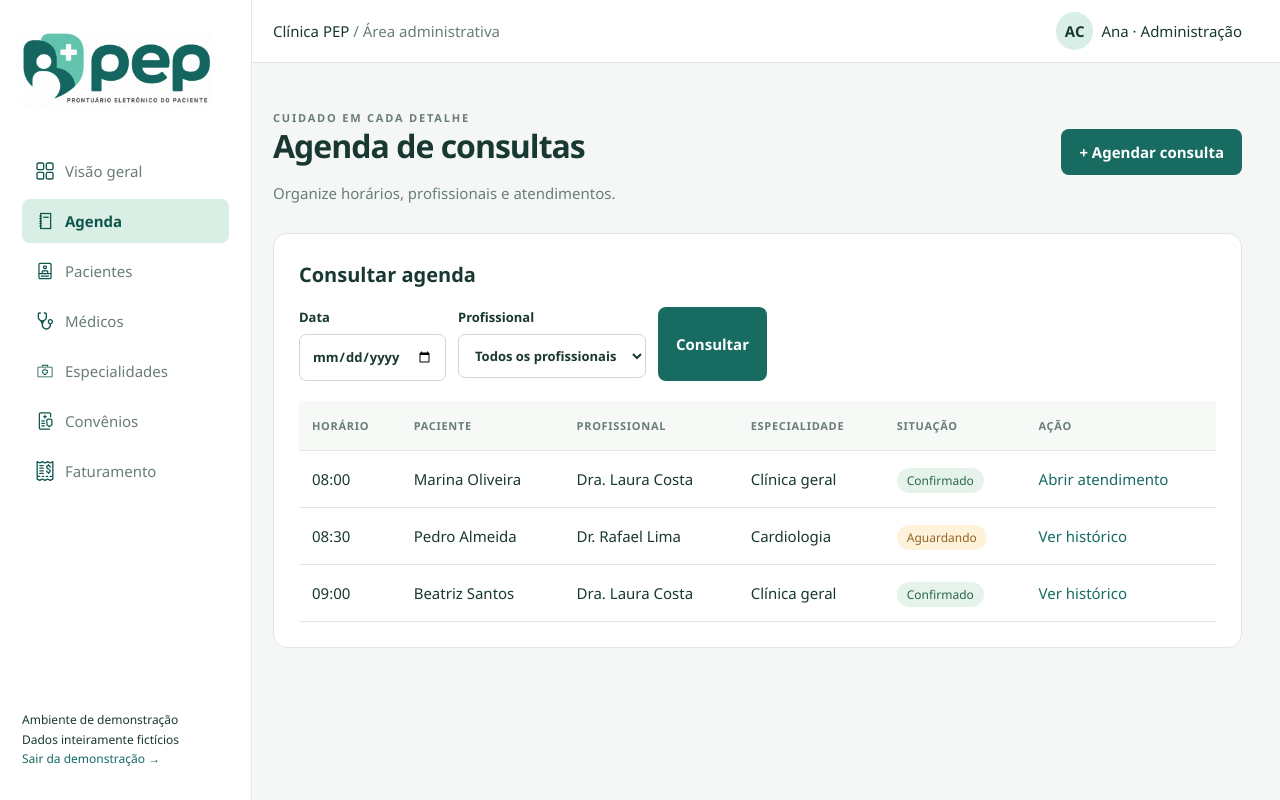
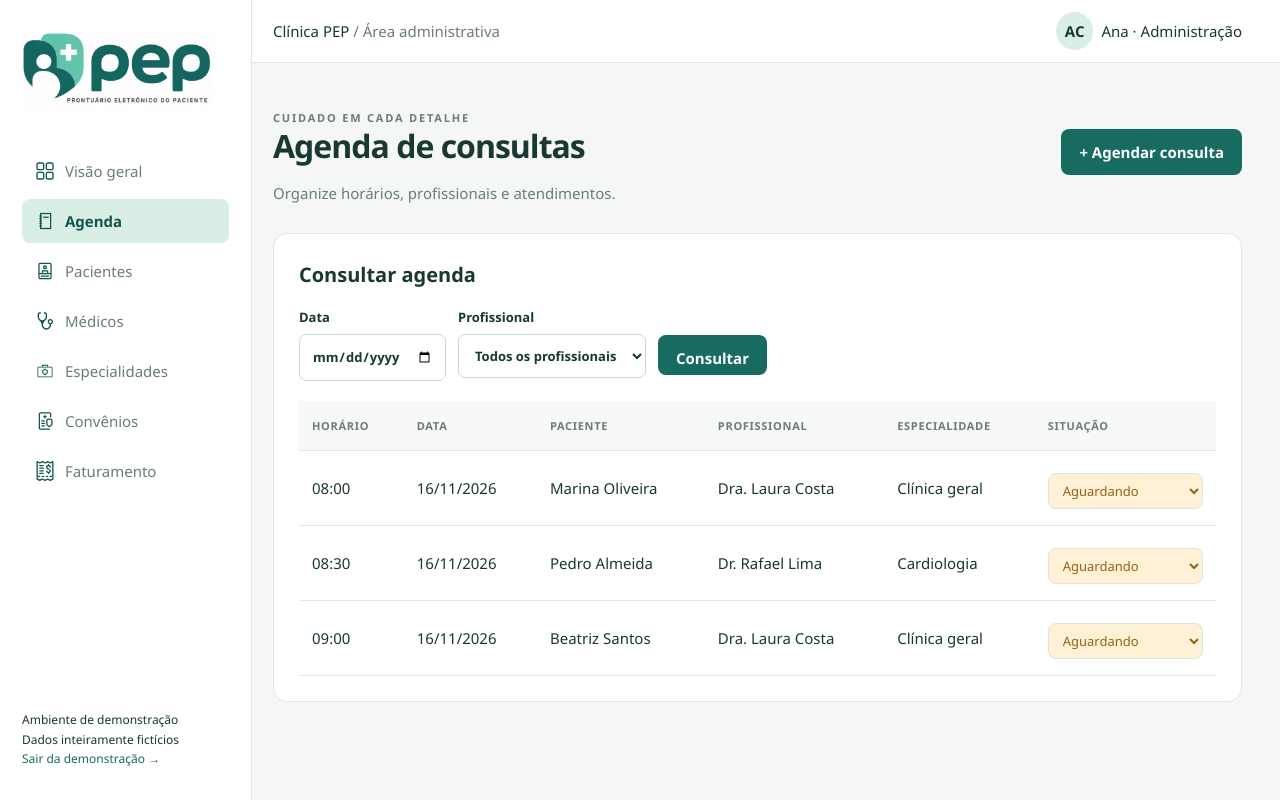
Before and after one commit to cahrolgomez/pep, a React (Vite) app in the folder frontend/: page /agenda in a window 1280 px wide. Built offline with nearby package versions, Linux system fonts and the light colour scheme.

Commit message:
reformulação frontend

```diff
--- a/frontend/src/pages/Agenda.tsx
+++ b/frontend/src/pages/Agenda.tsx
@@ -1,8 +1,21 @@
 import { Link } from "react-router-dom";
 import { AppLayout } from "../layouts/AppLayout";
 import { DemoForm, SearchBody } from "../components/Demo";
+import { useState } from "react";
 export default function Agenda() {
  const search = "";
+const [status, setStatus] = useState({
+  1: "pendente",
+  2: "pendente",
+  3: "pendente"
+});
+
+function atualizarStatus(id: number, novoStatus: string) {
+  setStatus((anterior) => ({
+    ...anterior,
+    [id]: novoStatus
+  }));
+}
  return <AppLayout medical={false}>
         <div className="page-heading">
           <div>
@@ -27,7 +40,7 @@ export default function Agenda() {
                 <option>Dr. Rafael Lima</option>
               </select>
             </label>
-            <button>Consultar</button>
+            <button className="btn-consulta">Consultar</button>
           </DemoForm>
           <div className="table-wrap">
             <table>
@@ -35,6 +48,9 @@ export default function Agenda() {
                 <tr>
                   <th scope="col">
                     Horário
+                  </th>
+                  <th scope="col">
+                    Data
                   </th>
                   <th scope="col">
                     Paciente
@@ -48,15 +64,15 @@ export default function Agenda() {
                   <th scope="col">
                     Situação
                   </th>
-                  <th scope="col">
-                    Ação
-                  </th>
                 </tr>
               </thead>
               <SearchBody search={search}>
                 <tr>
                   <td>
                     08:00
+                  </td>
+                  <td>
+                    16/11/2026
                   </td>
                   <td>
                     Marina Oliveira
@@ -68,15 +84,20 @@ export default function Agenda() {
                     Clínica geral
                   </td>
                   <td>
-                    <span className="badge">Confirmado</span>
-                  </td>
-                  <td>
-                    <Link className="" to="/prontuario">Abrir atendimento</Link>
+                    <select className={`select-status ${status[1]}`} value={status[1]} onChange={(e) => atualizarStatus(1, e.target.value)}>
+                      <option value="confirmado">Confirmado</option>
+                      <option value="pendente">Aguardando</option>
+                      <option value="cancelado">Cancelado</option>
+                      <option value="encerrado">Encerrado</option>
+                    </select>
                   </td>
                 </tr>
                 <tr>
                   <td>
                     08:30
+                  </td>
+                  <td>
+                    16/11/2026
                   </td>
                   <td>
                     Pedro Almeida
@@ -88,15 +109,20 @@ export default function Agenda() {
                     Cardiologia
                   </td>
                   <td>
-                    <span className="badge pending">Aguardando</span>
-                  </td>
-                  <td>
-                    <Link className="" to="/historico">Ver histórico</Link>
+                    <select className={`select-status ${status[2]}`} value={status[2]} onChange={(e) => atualizarStatus(2, e.target.value)}>
+                      <option value="confirmado">Confirmado</option>
+                      <option value="pendente">Aguardando</option>
+                      <option value="cancelado">Cancelado</option>
+                      <option value="encerrado">Encerrado</option>
+                    </select>
                   </td>
                 </tr>
                 <tr>
                   <td>
                     09:00
+                  </td>
+                  <td>
+                    16/11/2026
                   </td>
                   <td>
                     Beatriz Santos
@@ -108,10 +134,12 @@ export default function Agenda() {
                     Clínica geral
                   </td>
                   <td>
-                    <span className="badge">Confirmado</span>
-                  </td>
-                  <td>
-                    <Link className="" to="/historico">Ver histórico</Link>
+                    <select className={`select-status ${status[3]}`} value={status[3]} onChange={(e) => atualizarStatus(3, e.target.value)}>
+                      <option value="confirmado">Confirmado</option>
+                      <option value="pendente">Aguardando</option>
+                      <option value="cancelado">Cancelado</option>
+                      <option value="encerrado">Encerrado</option>
+                    </select>
                   </td>
                 </tr>
               </SearchBody>
--- a/frontend/src/styles/styles.css
+++ b/frontend/src/styles/styles.css
@@ -237,6 +237,11 @@ main {
   text-align: center;
 }
 
+.btn-consulta {
+  height: 40px;
+  margin-top: 28px;
+}
+
 .button:hover,button:hover {
   background: var(--primary-dark);
   text-decoration: none;
@@ -364,6 +369,41 @@ input,select,textarea {
   padding: 11px 12px;
   color: var(--ink);
   margin-top: 6px;
+}
+
+.select-status {
+  padding: 7px 10px;
+  border: 1px solid #dce5e2;
+  border-radius: 8px;
+  background: #fff;
+  color: #0E554C;
+  font-size: 13px;
+  cursor: pointer;
+  outline: none;
+}
+
+.select-status:focus {
+  border-color: #0E554C;
+}
+
+.select-status.confirmado {
+  background: #DDF3E5;
+  color: #237747;
+}
+
+.select-status.pendente {
+  background: #FFF1D6;
+  color: #956313;
+}
+
+.select-status.cancelado {
+  background: #FCE4E4;
+  color: #B53B3B;
+}
+
+.select-status.encerrado {
+  background: #E0F0FF;
+  color: #286090;
 }
 
 textarea {
```
